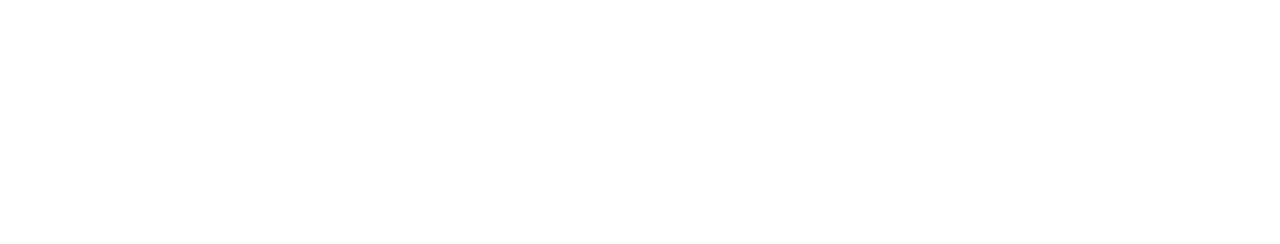
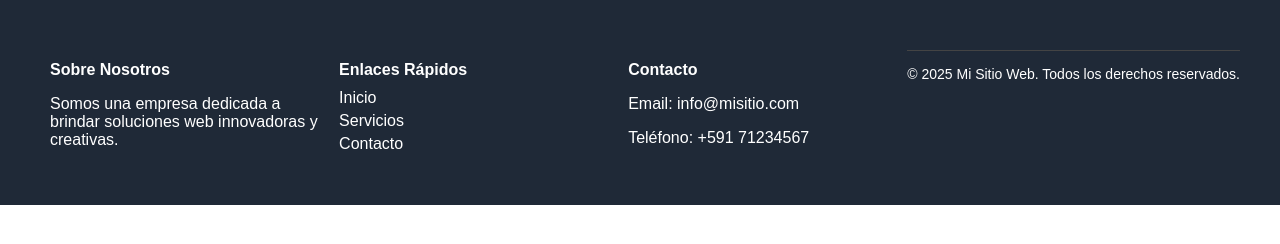
Before and after one commit to nachowenIAE/intro-git, a plain HTML site: page index.html in a window 1280 px wide. Drawn offline with nearby package versions, Linux system fonts and the light colour scheme.

Commit message:
Agregado el footer al index.html

```diff
--- a/index.html
+++ b/index.html
@@ -1,13 +1,77 @@
-<!doctype html>
-<html>
-  <head>
-    <meta charset="UTF-8" />
-    <meta name="viewport" content="width=device-width, initial-scale=1.0" />
-    <script src="https://cdn.jsdelivr.net/npm/@tailwindcss/browser@4"></script>
-  </head>
-  <body>
-    <!--HEADER-->
-    <!--MAIN-->
-    <!--FOOTER-->
-  </body>
+<!DOCTYPE html>
+<html lang="es">
+<head>
+  <meta charset="UTF-8">
+  <title>Footer Ejemplo</title>
+  <style>
+    body {
+      margin: 0;
+      font-family: Arial, sans-serif;
+    }
+
+    footer {
+      background-color: #1f2937; /* Gris oscuro */
+      color: #ffffff;
+      padding: 30px 40px;
+      display: flex;
+      flex-wrap: wrap;
+      justify-content: space-between;
+    }
+
+    .footer-section {
+      flex: 1 1 200px;
+      margin: 10px;
+    }
+
+    .footer-section h4 {
+      margin-bottom: 10px;
+    }
+
+    .footer-section a {
+      color: #ffffff;
+      text-decoration: none;
+      display: block;
+      margin: 5px 0;
+    }
+
+    .footer-section a:hover {
+      text-decoration: underline;
+    }
+
+    .footer-bottom {
+      text-align: center;
+      padding-top: 15px;
+      border-top: 1px solid #444;
+      margin-top: 20px;
+      font-size: 14px;
+    }
+  </style>
+</head>
+<body>
+
+  <!-- Aquí va el contenido principal de la página -->
+
+  <footer>
+    <div class="footer-section">
+      <h4>Sobre Nosotros</h4>
+      <p>Somos una empresa dedicada a brindar soluciones web innovadoras y creativas.</p>
+    </div>
+    <div class="footer-section">
+      <h4>Enlaces Rápidos</h4>
+      <a href="#inicio">Inicio</a>
+      <a href="#servicios">Servicios</a>
+      <a href="#contacto">Contacto</a>
+    </div>
+    <div class="footer-section">
+      <h4>Contacto</h4>
+      <p>Email: info@misitio.com</p>
+      <p>Teléfono: +591 71234567</p>
+    </div>
+
+    <div class="footer-bottom">
+      &copy; 2025 Mi Sitio Web. Todos los derechos reservados.
+    </div>
+  </footer>
+
+</body>
 </html>
```
